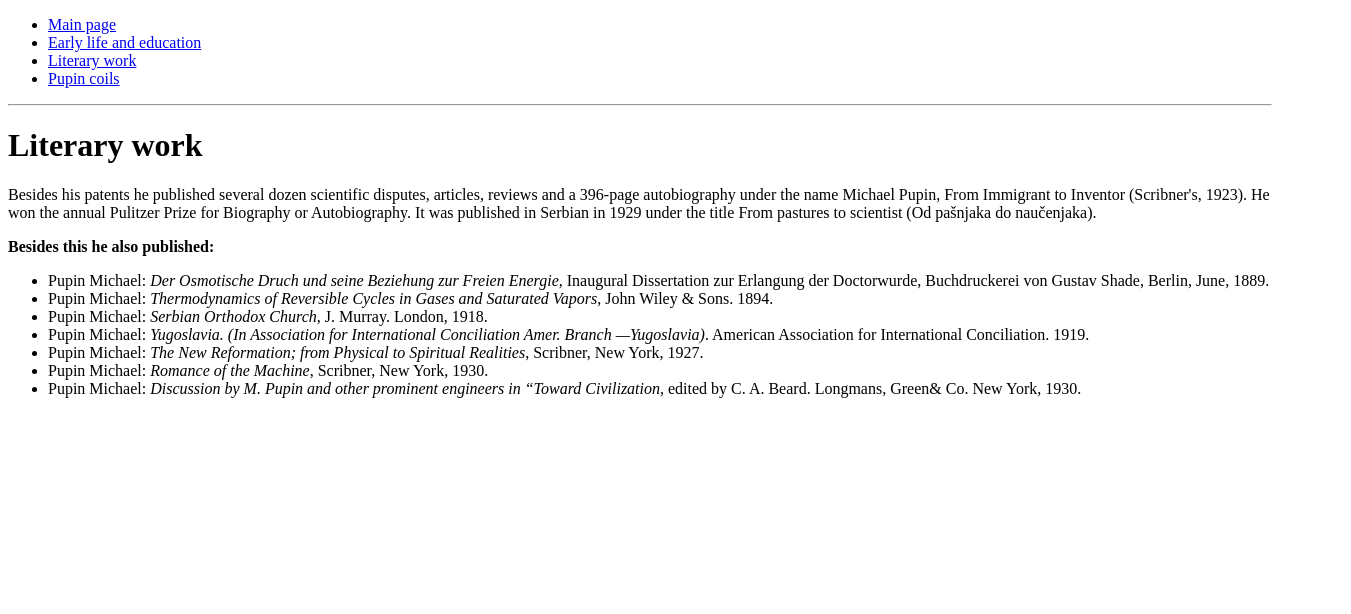
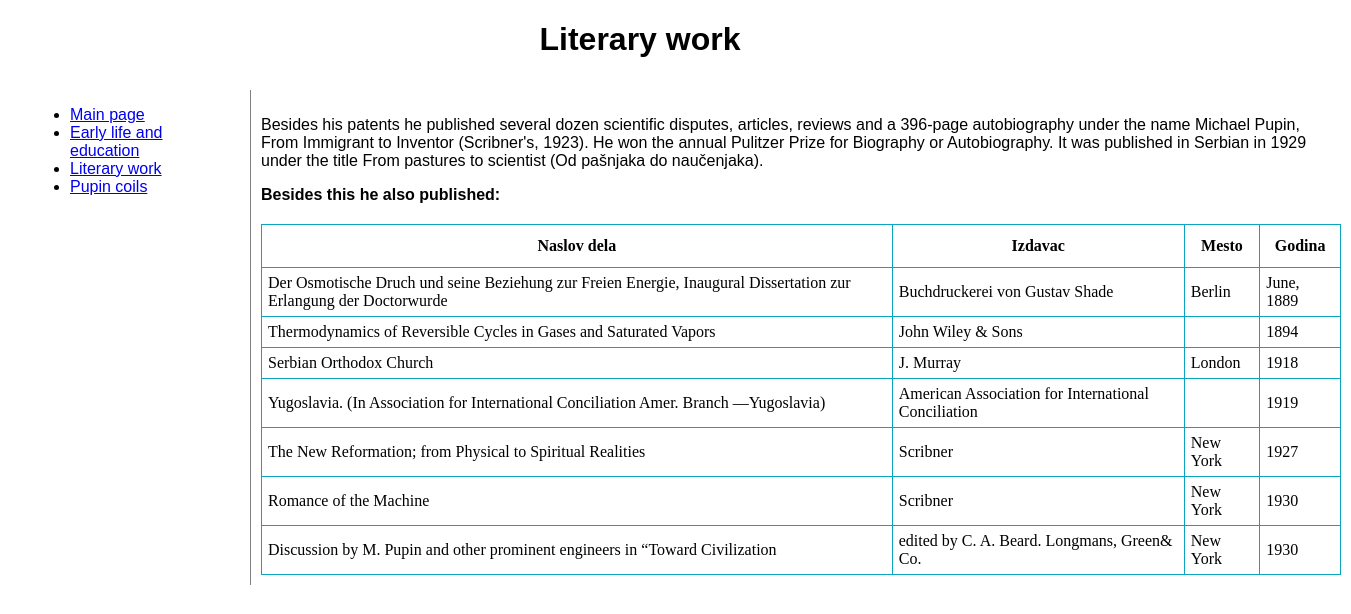
Before and after one commit to Denis24t/proba1, a plain HTML site: page Literary work.html in a window 1280 px wide. Shown: the whole page, 1351 px wide, since content can reach past the window. Drawn offline with Linux system fonts and the light colour scheme.

Commit message:
unapredjen mini sajt

```diff
--- a/Literary work.html
+++ b/Literary work.html
@@ -3,40 +3,141 @@
 <head>
     <meta charset="UTF-8">
     <title>Literary work</title>
+    <style type="text/css">
+
+
+
+    body {
+        width: 941;
+        margin: 20px;
+        font-family: sans-serif;
+        font-size: medium;
+        font-style: normal;
+      }
+      div {
+
+    display: inline-block;
+    margin: 10px;
+    float: left;
+}
+        #nav {
+       display: inline-block;
+       margin: 10px;
+       width: 193px;
+
+   }
+
+   #section {
+       position: absolute;
+       left: 240px;
+       display: inline-block;
+       margin: 10px;
+       width: 1100px;
+       border-left: 1px solid gray;
+
+   }
+    table {
+        font-family: serif;
+        border-collapse: collapse;
+    }
+    th {
+        padding: 12px;
+      }
+
+      td {
+        padding: 6px;
+      }
+
+      th,
+      td {
+        border: solid 1px #0ba5c0;
+      }
+    </style>
 </head>
 <body>
+
+    <h1 style="text-align: center;">Literary work</h1>
+
+    <div id="nav">
     <ul>
         <li><a href="index.html">Main page</a></li>
         <li><a href="Early life and education.html">Early life and education</a></li>
         <li><a href="Literary work.html">Literary work</a></li>
         <li><a href="Pupin coils.html">Pupin coils</a></li>
     </ul>
-<hr>
 
-    <h1>Literary work</h1>
+</div>
 
+
+
+        <div id="section">
+            <div id="text">
     <p>
 
         Besides his patents he published several dozen scientific disputes, articles, reviews and a 396-page autobiography under the name Michael Pupin, From Immigrant to Inventor (Scribner's, 1923). He won the annual Pulitzer Prize for Biography or Autobiography. It was published in Serbian in 1929 under the title From pastures to scientist (Od pašnjaka do naučenjaka).
         </p>
         <b>Besides this he also published:</b>
+    </div>
 
-        <ul>
-            <li>Pupin Michael: <i> Der Osmotische Druch und seine Beziehung zur Freien Energie,</i
-                > Inaugural Dissertation zur Erlangung der Doctorwurde, Buchdruckerei von Gustav Shade, Berlin, June, 1889.
-            </li>
-            <li>Pupin Michael: <i> Thermodynamics of Reversible Cycles in Gases and Saturated Vapors</i>, John Wiley & Sons. 1894.
-            </li>
-            <li>Pupin Michael: <i>Serbian Orthodox Church</i>, J. Murray. London, 1918.
-            </li>
-            <li>Pupin Michael:<i> Yugoslavia. (In Association for International Conciliation Amer. Branch —Yugoslavia)</i>. American Association for International Conciliation. 1919.
-            </li>
-            <li>Pupin Michael: <i>The New Reformation; from Physical to Spiritual Realities</i>, Scribner, New York, 1927.
-            </li>
-            <li>Pupin Michael:<i> Romance of the Machine</i>, Scribner, New York, 1930.
-            </li>
-            <li>Pupin Michael:<i> Discussion by M. Pupin and other prominent engineers in “Toward Civilization,</i> edited by C. A. Beard. Longmans, Green& Co. New York, 1930.</li>
-        </ul>
 
+<div id="tabela">
+
+    <table>
+       <tr>
+           <th>Naslov dela</th>
+           <th>Izdavac</th>
+           <th>Mesto</th>
+           <th>Godina</th>
+       </tr>
+
+
+       <tr>
+           <td>Der Osmotische Druch und seine Beziehung zur Freien Energie, Inaugural Dissertation zur Erlangung der Doctorwurde</td>
+            <td>Buchdruckerei von Gustav Shade</td>
+            <td>Berlin</td>
+            <td>June, 1889</td>
+        </tr>
+
+        <tr>
+            <td>Thermodynamics of Reversible Cycles in Gases and Saturated Vapors</td>
+            <td>John Wiley & Sons</td>
+            <td></td>
+            <td>1894</td>
+        </tr>
+        <tr>
+            <td>Serbian Orthodox Church</td>
+            <td> J. Murray</td>
+            <td>London</td>
+            <td>1918</td>
+        </tr>
+        <tr>
+            <td>Yugoslavia. (In Association for International Conciliation Amer. Branch —Yugoslavia)</td>
+            <td>American Association for International Conciliation</td>
+            <td></td>
+            <td>1919</td>
+        </tr>
+        <tr>
+            <td>The New Reformation; from Physical to Spiritual Realities</td>
+            <td>Scribner</td>
+            <td>New York</td>
+            <td>1927</td>
+        </tr>
+        <tr>
+            <td>Romance of the Machine</td>
+            <td>Scribner</td>
+            <td>New York</td>
+            <td>1930</td>
+        </tr>
+        <tr>
+            <td>Discussion by M. Pupin and other prominent engineers in “Toward Civilization</td>
+            <td>edited by C. A. Beard. Longmans, Green& Co.</td>
+            <td>New York</td>
+            <td>1930</td>
+
+    </div>
+
+
+
+    </div>
 </body>
 </html>
```
Also changed, not shown: Early life and education.html (+55 -4 lines), Pupin coils.html (+49 -2 lines), index.html (+61 -9 lines).
